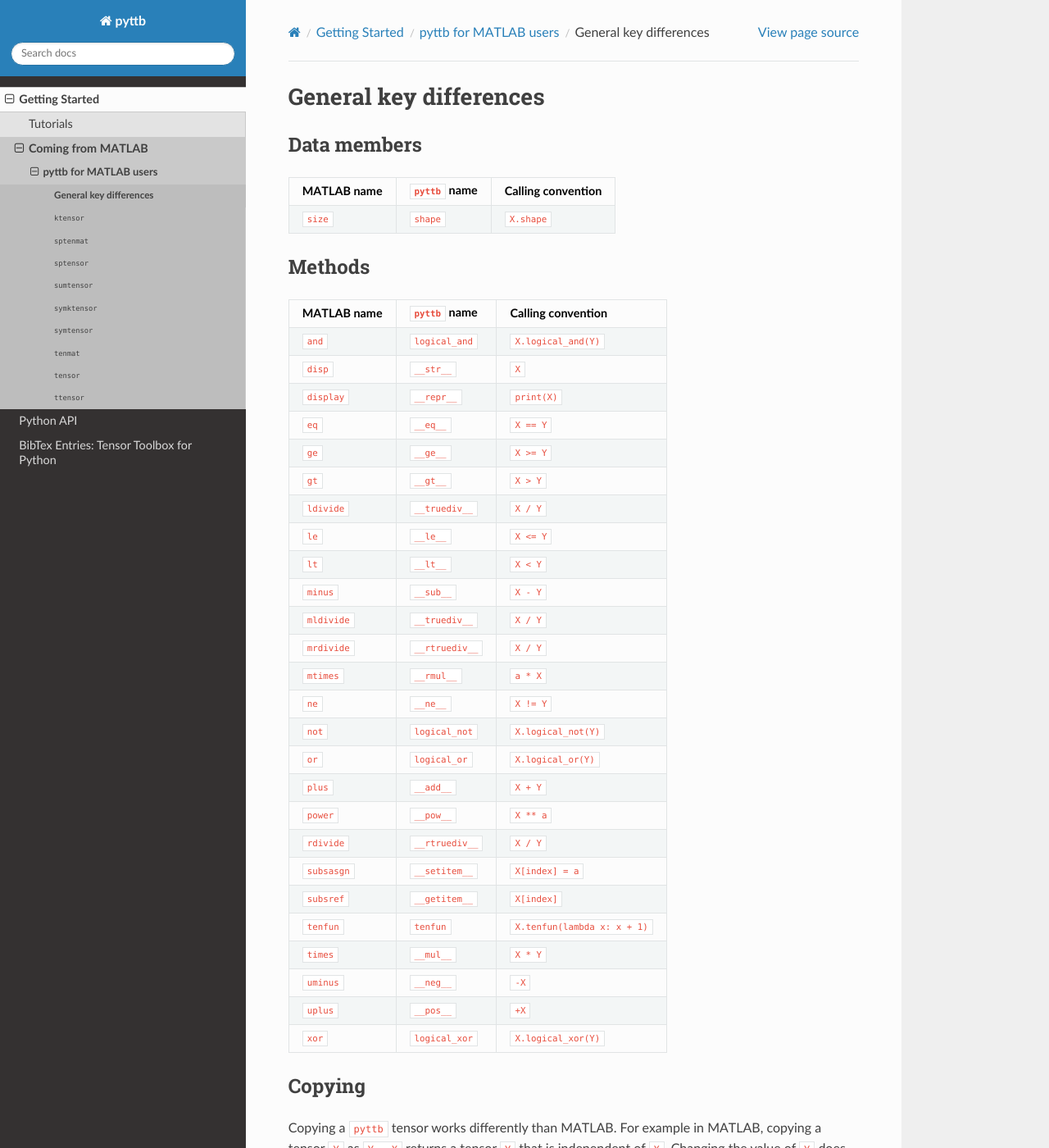
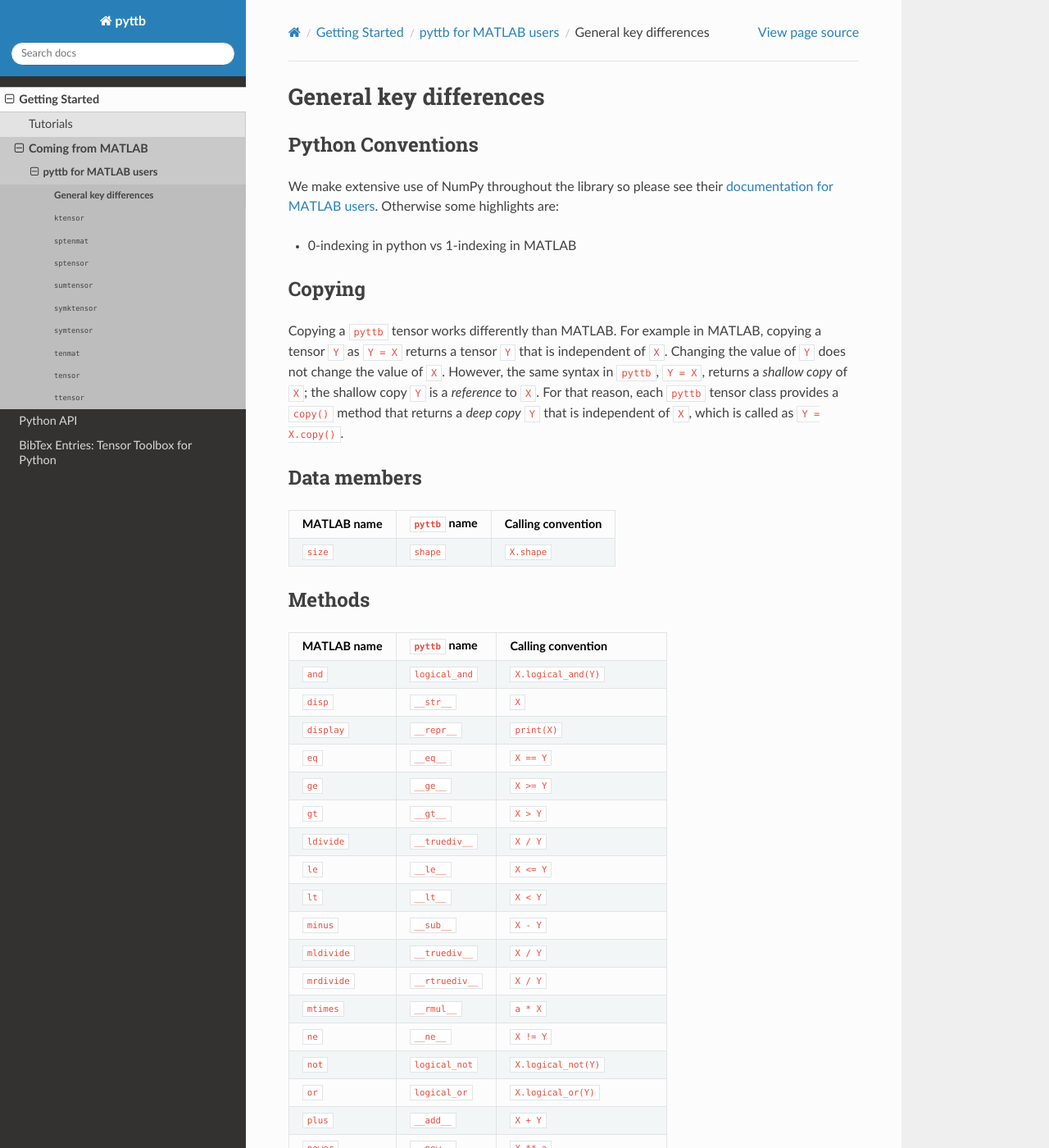
Before and after one commit to sandialabs/pyttb, a Sphinx documentation site: the page built from docs/source/matlab/common.rst, in a window 1280 px wide and 1400 px high. Shown: the whole window at 82% size. Built offline with Sphinx 7.4.7 and the Read the Docs theme 3.1.0, drawn with Linux system fonts in a browser that asks for light colours; the version number is read from the project's files by our own code; some of the changed text lies outside the part shown.

Commit message:
Start adding some more details to the coming from matlab docs (#352)
* Start adding some more details to the coming from matlab docs

* MATLAB: Move the copying details to the top of the doc
* This is a python detail so prefer referring outwards for more details.

* DOCS: Generate docs for the pyttb_utils. They are mostly internal but it couldn't hurt to have them visible on the web hosted docs.

---------

Co-authored-by: Danny Dunlavy <dmdunla@sandia.gov>

```diff
--- a/docs/source/index.rst
+++ b/docs/source/index.rst
@@ -24,7 +24,7 @@ algorithms for computing low-rank tensor models.
 
    pyttb supports multiple tensor types, including
    dense and sparse, as well as specially structured tensors, such as
-   the Krusal format (stored as factor matrices).
+   the Kruskal format (stored as factor matrices).
 
 - `Algorithms`_
 
--- a/docs/source/matlab/common.rst
+++ b/docs/source/matlab/common.rst
@@ -1,5 +1,21 @@
 General key differences
 -----------------------
+
+Python Conventions
+^^^^^^^^^^^^^^^^^^
+We make extensive use of NumPy throughout the library so please see their
+`documentation for MATLAB users <https://numpy.org/doc/stable/user/numpy-for-matlab-users.html>`_.
+Otherwise some highlights are:
+
+* 0-indexing in python vs 1-indexing in MATLAB
+
+Copying
+^^^^^^^^^^^^^^^^^^^^
+Copying a ``pyttb`` tensor works differently than MATLAB. For example in MATLAB, copying a tensor ``Y``
+as  ``Y = X`` returns a tensor ``Y`` that is independent of ``X``. Changing the value of ``Y`` does not
+change the value of ``X``. However, the same syntax in ``pyttb``, ``Y = X``, returns a *shallow copy* of ``X``;
+the shallow copy ``Y`` is a *reference* to ``X``. For that reason, each ``pyttb`` tensor class provides a ``copy()``
+method that returns a *deep copy* ``Y`` that is independent of ``X``, which is called as ``Y = X.copy()``.
 
 Data members
 ^^^^^^^^^^^^
--- a/docs/source/tensor_classes.rst
+++ b/docs/source/tensor_classes.rst
@@ -11,3 +11,4 @@ Tensor Classes
     tensor.rst
     ttensor.rst
     tenmat.rst
+    pyttb_utils.rst
```
Also changed, not shown: other parts of docs/source/matlab/common.rst (+0 -8 lines), docs/source/pyttb_utils.rst (added, +8 -0 lines).
